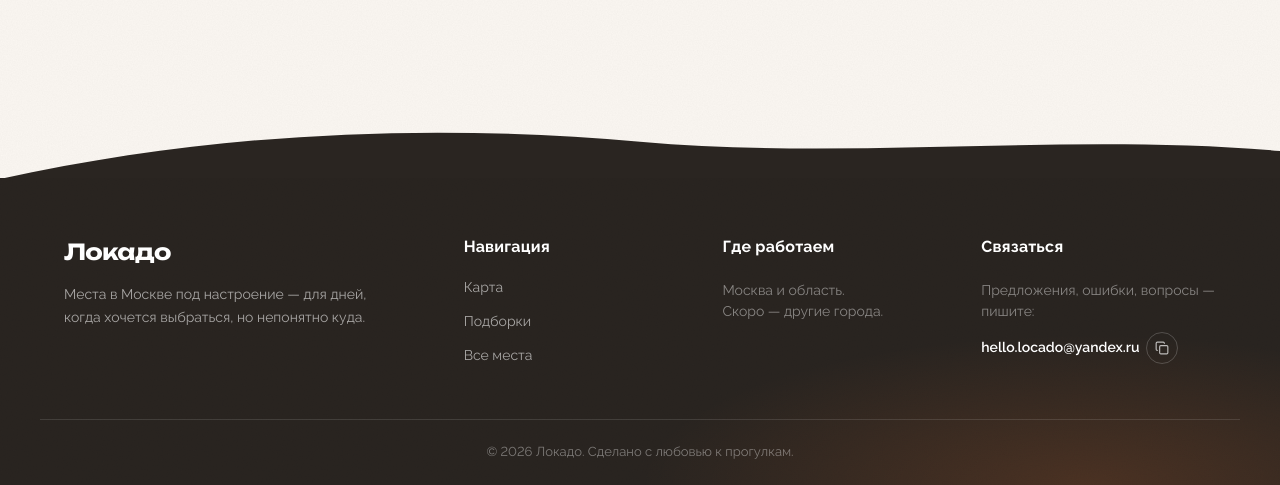
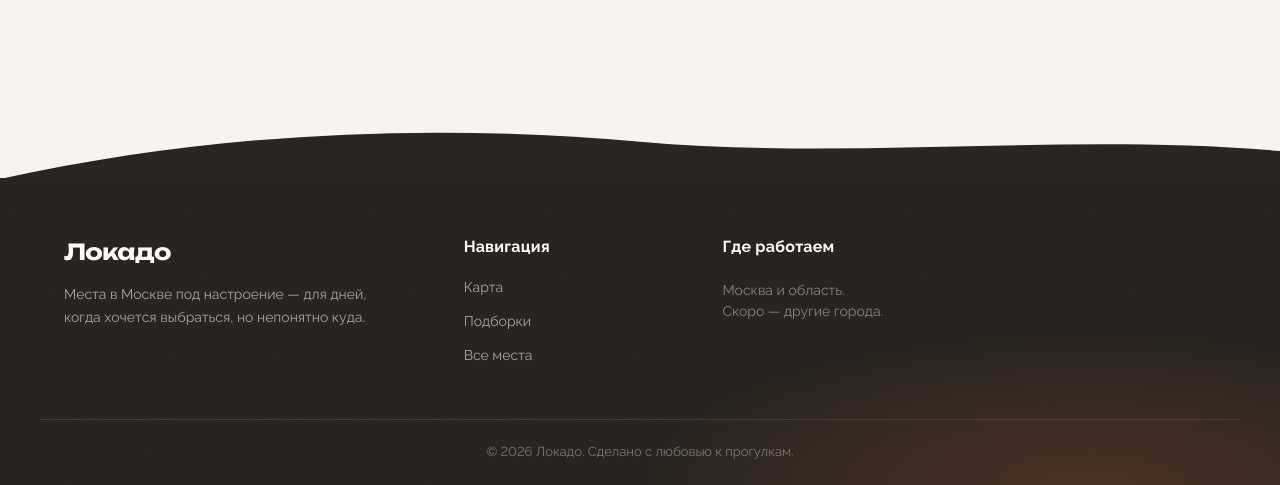
Before and after one commit to glazkooov/locado, a PHP site: page /place.html in a window 1280 px wide. Shown: the part 572-1057 px from the top of the page. Run offline with PHP 8.4, Linux system fonts and the light colour scheme.

Commit message:
Revert "Почта в футере; якорь в адресе больше не тянет страницу назад"

```diff
--- a/place.html
+++ b/place.html
@@ -17,6 +17,8 @@
   <link rel="preload" href="assets/fonts/unbounded-cyrillic-700-normal.woff2" as="font" type="font/woff2" crossorigin>
   <link rel="preload" href="assets/fonts/raleway-cyrillic-400-normal.woff2" as="font" type="font/woff2" crossorigin>
   <link rel="stylesheet" href="styles/main.css">
+
+  <script src="https://api-maps.yandex.ru/2.1/?apikey=890530b4-68be-4d58-823b-82baae7d9530&lang=ru_RU" type="text/javascript" defer></script>
 </head>
 <body class="place-page">
   <!-- Хедер -->
@@ -319,17 +321,6 @@
         <h4>Где работаем</h4>
         <p class="site-footer__note">Москва и область.<br>Скоро — другие города.</p>
       </div>
-      <div class="site-footer__col">
-        <h4>Связаться</h4>
-        <p class="site-footer__note">Предложения, ошибки, вопросы — пишите:</p>
-        <div class="footer-email">
-          <a href="mailto:hello.locado@yandex.ru" class="footer-email__link">hello.locado@yandex.ru</a>
-          <!-- На телефоне без настроенной почты mailto часто ничего не открывает -->
-          <button type="button" class="footer-email__copy" data-copy="hello.locado@yandex.ru" aria-label="Скопировать адрес почты">
-            <svg class="icon" aria-hidden="true" focusable="false"><use href="assets/icons.svg#copy"></use></svg>
-          </button>
-        </div>
-      </div>
     </div>
 
     <div class="container site-footer__bottom">
--- a/scripts/components/map.js
+++ b/scripts/components/map.js
@@ -6,27 +6,14 @@ import { setPressed } from './category-buttons.js';
 import { escapeHtml, cssUrl, openStatusLabel } from '../core/format.js';
 import { categoryLabel, filterPlaces, placeUrl, uniqueMetro } from '../core/places.js';
 
-// API Яндекс.Карт подключаем сами и асинхронно. Раньше это был <script defer>
-// в <head>: модули страницы ждали его загрузки, разделы рисовались с
-// опозданием, и браузер заново прокручивал к якорю из адреса (#collections и
-// др.) — уже после того, как человек успел пролистать ниже.
-const YMAPS_SRC = 'https://api-maps.yandex.ru/2.1/?apikey=890530b4-68be-4d58-823b-82baae7d9530&lang=ru_RU';
-let ymapsPromise = null;
-
 export function whenYmapsReady() {
-  if (!ymapsPromise) {
-    ymapsPromise = new Promise((resolve, reject) => {
-      const ready = () => (window.ymaps ? window.ymaps.ready(resolve) : reject(new Error('ymaps недоступен')));
-      if (window.ymaps) { ready(); return; }
-      const script = document.createElement('script');
-      script.src = YMAPS_SRC;
-      script.async = true;
-      script.onload = ready;
-      script.onerror = () => reject(new Error('ymaps недоступен'));
-      document.head.append(script);
-    });
-  }
-  return ymapsPromise;
+  return new Promise((resolve, reject) => {
+    if (typeof window.ymaps === 'undefined') {
+      reject(new Error('ymaps недоступен'));
+      return;
+    }
+    window.ymaps.ready(resolve);
+  });
 }
 
 export function showMapError(container, message = 'Карта временно недоступна') {
--- a/scripts/ui.js
+++ b/scripts/ui.js
@@ -102,17 +102,6 @@ const initScrollReveal = () => {
   targets.forEach((el) => observer.observe(el));
 };
 
-/** Кнопка «Скопировать» рядом с почтой в футере. */
-const initCopyButtons = () => {
-  on(document, 'click', '[data-copy]', (e, btn) => {
-    const text = btn.dataset.copy;
-    const done = (ok) => import('./components/toast.js')
-      .then(({ showToast }) => showToast(ok ? 'Адрес скопирован' : 'Не удалось скопировать', !ok));
-    if (!navigator.clipboard) { done(false); return; }
-    navigator.clipboard.writeText(text).then(() => done(true), () => done(false));
-  });
-};
-
 syncHeaderHeight();
 window.addEventListener('resize', syncHeaderHeight, { passive: true });
 window.addEventListener('load', syncHeaderHeight);
@@ -122,4 +111,3 @@ initUserMenu();
 initBackToTop();
 initHeaderOverlay();
 initScrollReveal();
-initCopyButtons();
--- a/styles/layout/footer.css
+++ b/styles/layout/footer.css
@@ -105,40 +105,6 @@
   margin-top: 4px;
 }
 
-.footer-email {
-  display: flex;
-  align-items: center;
-  gap: 6px;
-  margin-top: 10px;
-}
-
-.site-footer__col .footer-email__link {
-  margin-bottom: 0;
-  color: #fff;
-  font-weight: 600;
-  overflow-wrap: anywhere;
-}
-
-.site-footer__col .footer-email__link:hover { color: #FFB38A; }
-
-.footer-email__copy {
-  flex: none;
-  display: flex;
-  align-items: center;
-  justify-content: center;
-  width: 32px;
-  height: 32px;
-  border: 1px solid rgba(255, 255, 255, 0.2);
-  border-radius: 50%;
-  background: transparent;
-  color: rgba(255, 255, 255, 0.7);
-  font-size: var(--fs-sm);
-  cursor: pointer;
-  transition: background 0.2s, color 0.2s;
-}
-
-.footer-email__copy:hover { background: rgba(255, 255, 255, 0.12); color: #fff; }
-
 .site-footer__bottom {
   padding: 22px 0;
   text-align: center;
```
Also changed, not shown: 404.html (+0 -11 lines), index.html (+1 -11 lines).
